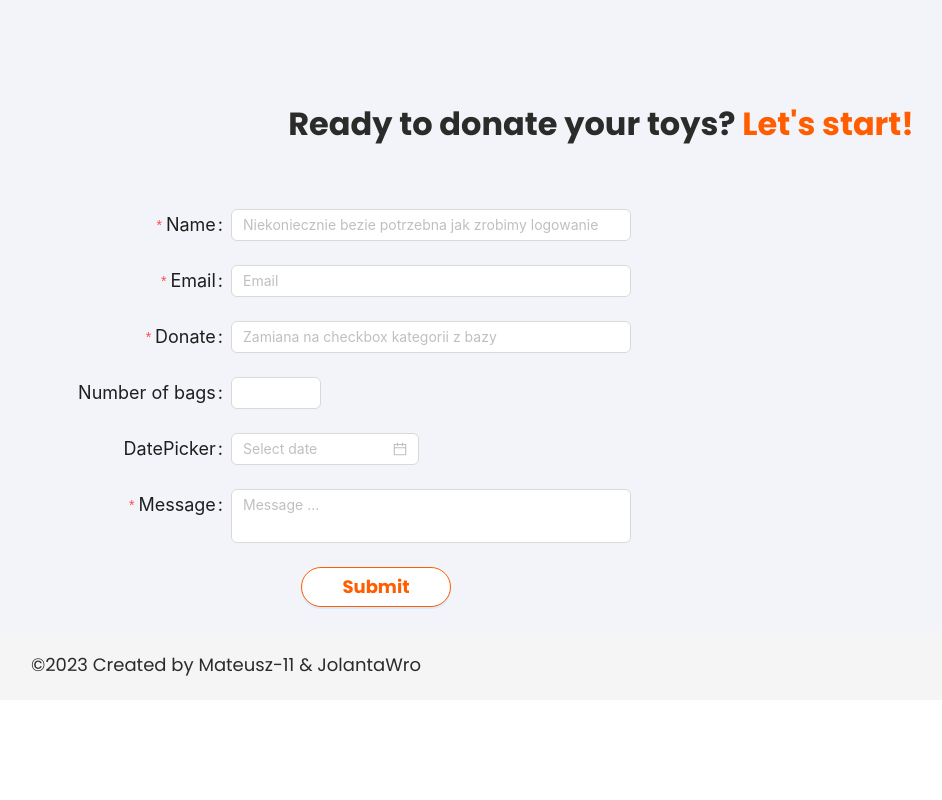
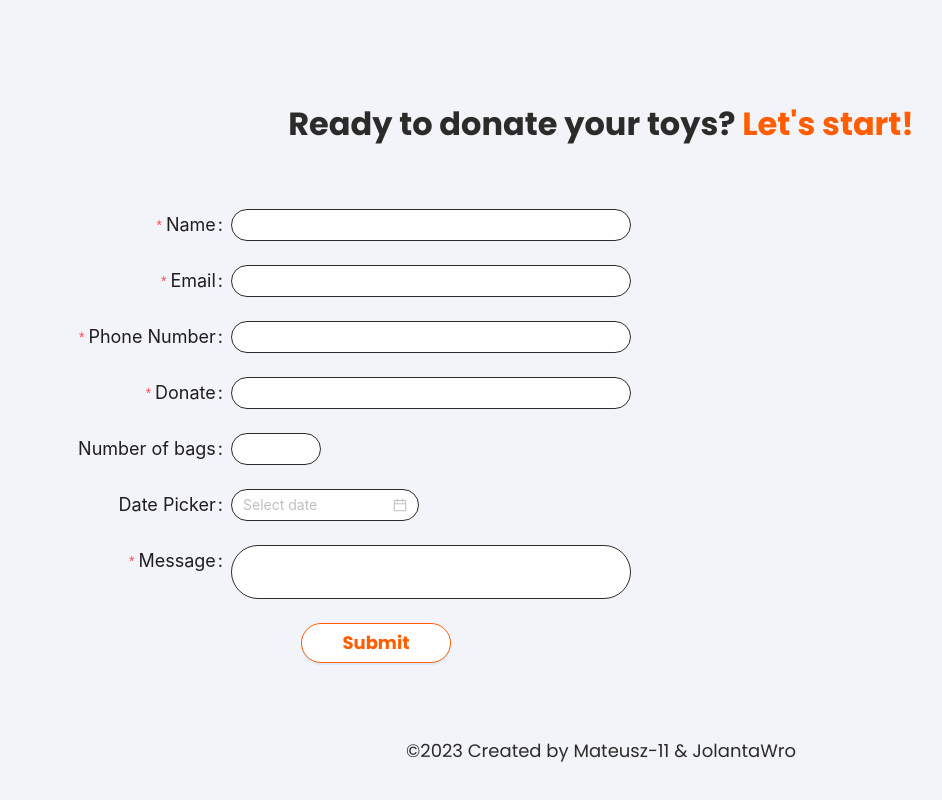
Before and after one commit to JolantaWro/Toys_Rental_App, a React (Create React App) app: page /donate in a window 1280 px wide. Shown: the part 1083-1883 px from the top of the page, without its empty margins (39-981 px from the left). Before the commit the page ends 1783 px from the top, so only its background shows below. Built offline with nearby package versions, Linux system fonts and the light colour scheme.

Commit message:
change css Contact

```diff
--- a/src/App.css
+++ b/src/App.css
@@ -338,10 +338,10 @@
 	line-height: var(--font-line-height);
 }
 
+.ant-btn-primary:not(:disabled):not(.ant-btn-disabled):hover {
+	background-color:var(--second-color)
+}
 
-.ant-form .form__button:hover {
-	background-color: #ff5d00;
-}
 
 /*  ----------------------------
 
@@ -456,3 +456,20 @@
 .ant-collapse-item {
 	margin: 15px 0;
 }
+
+
+/*  ----------------------------
+
+    FOOTER
+
+----------------------------  */
+
+
+.footer {
+	background: var(--main-bg-color);
+	margin: 30px 0;
+	display: flex;
+}
+.copyright {
+	font-size: var(--font-size--main);
+}
--- a/src/components/App.js
+++ b/src/components/App.js
@@ -34,7 +34,7 @@ function App() {
 						</Routes>
 					</Content>
 				</Router>
-				<Footer>
+				<Footer className='footer'>
 					<FooterInfo />
 				</Footer>
 			</Layout>
--- a/src/components/DonateForm.js
+++ b/src/components/DonateForm.js
@@ -70,7 +70,7 @@ const DonateForm = () => {
                         },
                     ]}
                 >
-                    <Input placeholder="Niekoniecznie bezie potrzebna jak zrobimy logowanie" />
+                    <Input className="form__item" />
                 </Form.Item>
 
                 <Form.Item
@@ -84,7 +84,22 @@ const DonateForm = () => {
                         },
                     ]}
                 >
-                    <Input placeholder="Email"/>
+                    <Input className="form__item"/>
+                </Form.Item>
+
+                <Form.Item
+                    name="phone"
+                    label="Phone Number"
+                    rules={[
+                    {
+                        required: true,
+                        message: 'Please input your phone number!',
+                    },
+                    ]}
+                >
+                    <Input
+                    className="form__item"
+                    />
                 </Form.Item>
 
                 <Form.Item
@@ -97,15 +112,15 @@ const DonateForm = () => {
                         },
                     ]}
                 >
-                    <Input placeholder="Zamiana na checkbox kategorii z bazy" />
+                    <Input className="form__item" />
                 </Form.Item>
 
                 <Form.Item label="Number of bags">
-                    <InputNumber />
+                    <InputNumber className="form__item" />
                 </Form.Item>
 
-                <Form.Item label="DatePicker">
-                    <DatePicker />
+                <Form.Item label="Date Picker">
+                    <DatePicker className="form__item"/>
                 </Form.Item>
 
                 <Form.Item
@@ -118,7 +133,7 @@ const DonateForm = () => {
                         },
                     ]}
                 >
-                    <Input.TextArea placeholder="Message ..." autoSize={{ minRows: 2, maxRows: 6 }}/>
+                    <Input.TextArea className="form__item" autoSize={{ minRows: 2, maxRows: 6 }}/>
                 </Form.Item>
 
 
```
